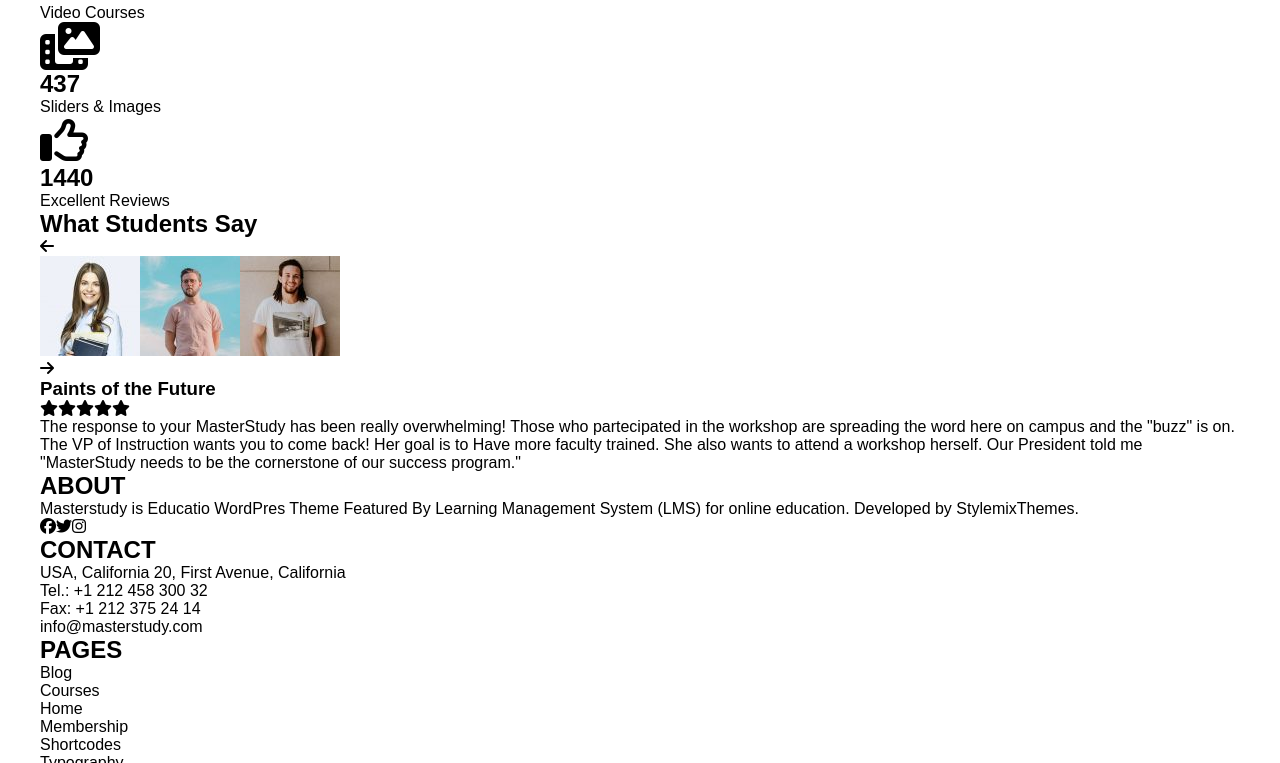
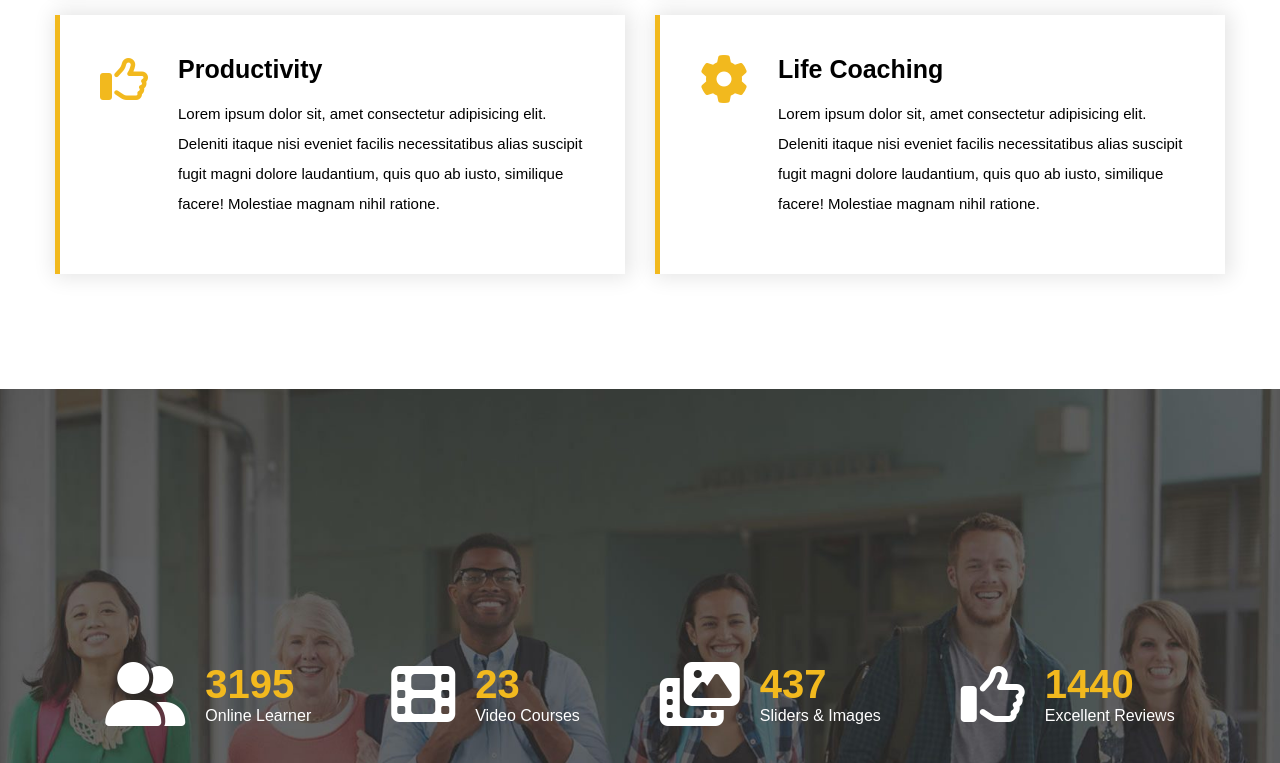
Before and after one commit to ValerioCani/proj-html-vuejs, a Vue app: page / in a window 1280 px wide. Shown: the part 4017-4780 px from the top of the page. Built offline with nearby package versions, Linux system fonts and the light colour scheme.

Commit message:
fine stilizzazione sezione main e inizio footer

```diff
--- a/src/components/AdvertCard.vue
+++ b/src/components/AdvertCard.vue
@@ -1,8 +1,8 @@
 <template>
-    <div class="card">
+    <div class="card flex">
         <div><i :class="data.img"></i></div>
-        <div>
-            <h2>{{data.headline}}</h2>
+        <div class="card_text">
+            <h3>{{data.headline}}</h3>
             <p>{{data.text}}</p>
         </div>
     </div>
@@ -18,10 +18,25 @@
 </script>
 
 <style scoped lang="scss">
+@import '@/assets/styles/var.scss';
 .card{
-    border-left: solid 5px #f2b91e;
+    border-left: solid 5px $primary_color;
+    padding: 25px;
+    box-shadow: 2px 0px 20px 3px rgb(228, 228, 228);
     i{
-        color: #f2b91e;
+        color: $primary_color;
+        padding:15px;
+    }
+    .card_text{
+        padding:15px;
+        h3{
+            font-size: 25px;
+        }
+        p{
+            font-size: 15px;
+            line-height: 30px;
+            padding: 15px 0;
+        }
     }
 }
 </style>
--- a/src/components/FooterMaster.vue
+++ b/src/components/FooterMaster.vue
@@ -1,6 +1,6 @@
 <template>
   <footer>
-    <div class="container">
+    <div class="container flex">
 
       <div class="footer_column">
           <h2>{{About.headline}}</h2>
@@ -94,5 +94,11 @@
 </script>
 
 <style scoped lang="scss">
+@import '@/assets/styles/var.scss';
+footer{
+  background-color: $primary_color;
+  .footer_column{
 
+  }
+}
 </style>
--- a/src/components/MainBookSection.vue
+++ b/src/components/MainBookSection.vue
@@ -4,7 +4,9 @@
             <div id="book_ads">
                 <h2 class="highlight_text">Get My Exclusive Investing Book just for $19.50</h2>
                 <p class="secondary_text">Lorem ipsum dolor sit, amet consectetur adipisicing elit. Repellendus vel aspernatur voluptatem minus obcaecati provident vero perspiciatis.</p>
-                <img src="@/assets/img/amazon.png" alt="ordina il libro su amazon">
+                <a href="#">
+                    <img src="@/assets/img/amazon.png" alt="ordina il libro su amazon">
+                </a>
             </div>
             <img src="@/assets/img/book.png" alt="ordina il libro su amazon">
         </div>
--- a/src/components/MainCoursesAdvertising.vue
+++ b/src/components/MainCoursesAdvertising.vue
@@ -1,5 +1,5 @@
 <template>
-    <div class="container">
+    <div class="container standard_section">
         <h2>{{title}}</h2>
         <div class="card_cont">
             <div class="single_card" v-for="(card, index) in CardData" :key="index">
@@ -28,7 +28,7 @@
                 },
                 {
                     img:'fa-solid fa-rocket fa-3x',
-                    headline:'Accelereted learning',
+                    headline:'Accelerated learning',
                     text:'Lorem ipsum dolor sit, amet consectetur adipisicing elit. Deleniti itaque nisi eveniet facilis necessitatibus alias suscipit fugit magni dolore laudantium, quis quo ab iusto, similique facere! Molestiae magnam nihil ratione.',
                 },
                 {
@@ -52,9 +52,10 @@
     width: 100%;
     display: flex;
     flex-wrap: wrap;
+    padding: 70px 0;
     .single_card{
-        width:calc((100% / 2) - 20px);
-        margin: 10px;
+        width:calc((100% / 2) - 30px);
+        margin: 15px;
     }
 }
 </style>
--- a/src/components/MainNumbersSection.vue
+++ b/src/components/MainNumbersSection.vue
@@ -1,15 +1,17 @@
 <template>
-    <div class="container">
-        <div v-for="(info, index) in businessNumbers" :key="index">
+<section>
+    <div class="container flex">
+        <div class="flex single_stat secondary_text" v-for="(info, index) in businessNumbers" :key="index">
             <div>
                 <i :class="info.img"></i>
             </div>
             <div>
-                <h2>{{info.quantity}}</h2>
+                <h3 class="highlight_text">{{info.quantity}}</h3>
                 <p>{{info.subject}}</p>
             </div>
         </div>
     </div>
+</section>
 </template>
 
 <script>
@@ -19,22 +21,22 @@
         return{
             businessNumbers:[
                 {
-                    img:'fa-solid fa-user-group fa-3x',
+                    img:'fa-solid fa-user-group fa-4x',
                     quantity:'3195',
                     subject:'Online Learner',
                 },
                 {
-                    img:'fa-solid fa-film fa-3x',
+                    img:'fa-solid fa-film fa-4x',
                     quantity:'23',
                     subject:'Video Courses',
                 },
                 {
-                    img:'fa-solid fa-photo-film fa-3x',
+                    img:'fa-solid fa-photo-film fa-4x',
                     quantity:'437',
                     subject:'Sliders & Images',
                 },
                 {
-                    img:'fa-regular fa-thumbs-up fa-3x',
+                    img:'fa-regular fa-thumbs-up fa-4x',
                     quantity:'1440',
                     subject:'Excellent Reviews',
                 },
@@ -45,5 +47,26 @@
 </script>
 
 <style scoped lang="scss">
+section{
+    background-image: url('@/assets/img/counter-1919x1101.jpg');
+    background-position-x: center;
+    background-size: 112%;
+    height: 610px;
+    .container{
+        height: 100%;
+        justify-content: center;
+        align-items: center;
+        .single_stat{
+            padding: 40px;
+            i{
+                padding-right: 20px;
+            }
+            h3{
+                font-size: 40px;
+            }
+        }
+    }
+
+}
 
 </style>
--- a/src/components/MainReviewsSection.vue
+++ b/src/components/MainReviewsSection.vue
@@ -1,21 +1,19 @@
 <template>
-    <div class="container">
+    <div class="container standard_section">
         <h2>{{title}}</h2>
-        <div class="slider">
-            <div>
-                <i @click="NextReview()" class="fas fa-arrow-left"></i>
-                <div>
-                    <img class="profile_image side_image" :src="require('@/assets/img/' + reviewsList[nextProfile].img)" alt="">
-                    <img class="profile_image central_image" :src="require('@/assets/img/' + reviewsList[currentProfile].img)" alt="">
-                    <img class="profile_image side_image" :src="require('@/assets/img/' + reviewsList[prevProfile].img)" alt="">
-                </div>
-                <i @click="PrevReview()" class="fas fa-arrow-right"></i>
+        <div class="slider_cont">
+            <div class="slider flex">
+                <i @click="NextReview()" class="fas fa-arrow-left fa-2x"></i>
+
+                <img class="profile_image side_image" :src="require('@/assets/img/' + reviewsList[nextProfile].img)" alt="">
+                <img class="profile_image central_image" :src="require('@/assets/img/' + reviewsList[currentProfile].img)" alt="">
+                <img class="profile_image side_image" :src="require('@/assets/img/' + reviewsList[prevProfile].img)" alt="">
+
+                <i @click="PrevReview()" class="fas fa-arrow-right fa-2x"></i>
             </div>
             <div>
                 <h3>{{reviewsList[currentProfile].course}}</h3>
-                <i v-for="(n, index) in reviewsList[currentProfile].vote" :key="index" class="fas fa-star"></i>
-            </div>
-            <div>
+                <i v-for="(n, index) in reviewsList[currentProfile].vote" :key="index" class="fas fa-star highlight_text stars"></i>
                 <p>{{reviewsList[currentProfile].text}}</p>
             </div>
         </div>
@@ -38,7 +36,7 @@
                     img:'1-100x100.jpg',
                     course:'Design Instruments for Communication',
                     vote:3,
-                    text:'Poteva acndare meglio',
+                    text:'Poteva andare meglio',
                 },
                 {
                     img:'2-100x100.jpg',
@@ -103,5 +101,43 @@
 </script>
 
 <style scoped lang="scss">
-
+.container{
+    text-align: center;
+    .slider_cont{
+        height: 530px;
+        max-width: 760px;
+        margin: 0 auto;
+        .slider{
+            justify-content: center;
+            align-items: center;
+            padding: 40px 0 20px;
+            i{
+                padding: 0 140px;
+            }
+            .profile_image{
+                border-radius: 50%;
+                margin: 8px;
+            }
+            .side_image{
+                height: 70px;
+                width: 70px;
+            }
+            .central_image{
+                height: 100px;
+                width: 100px;
+            }
+        }
+        h3{
+            font-size: 20px;
+        }
+        .stars{
+            margin: 3px;
+        }
+        p{
+            padding: 40px 0;
+            line-height: 40px;
+            font-size: 18px;
+        }
+    }
+}
 </style>
```
Also changed, not shown: src/assets/img/counter-1919x1101.jpg (added).
